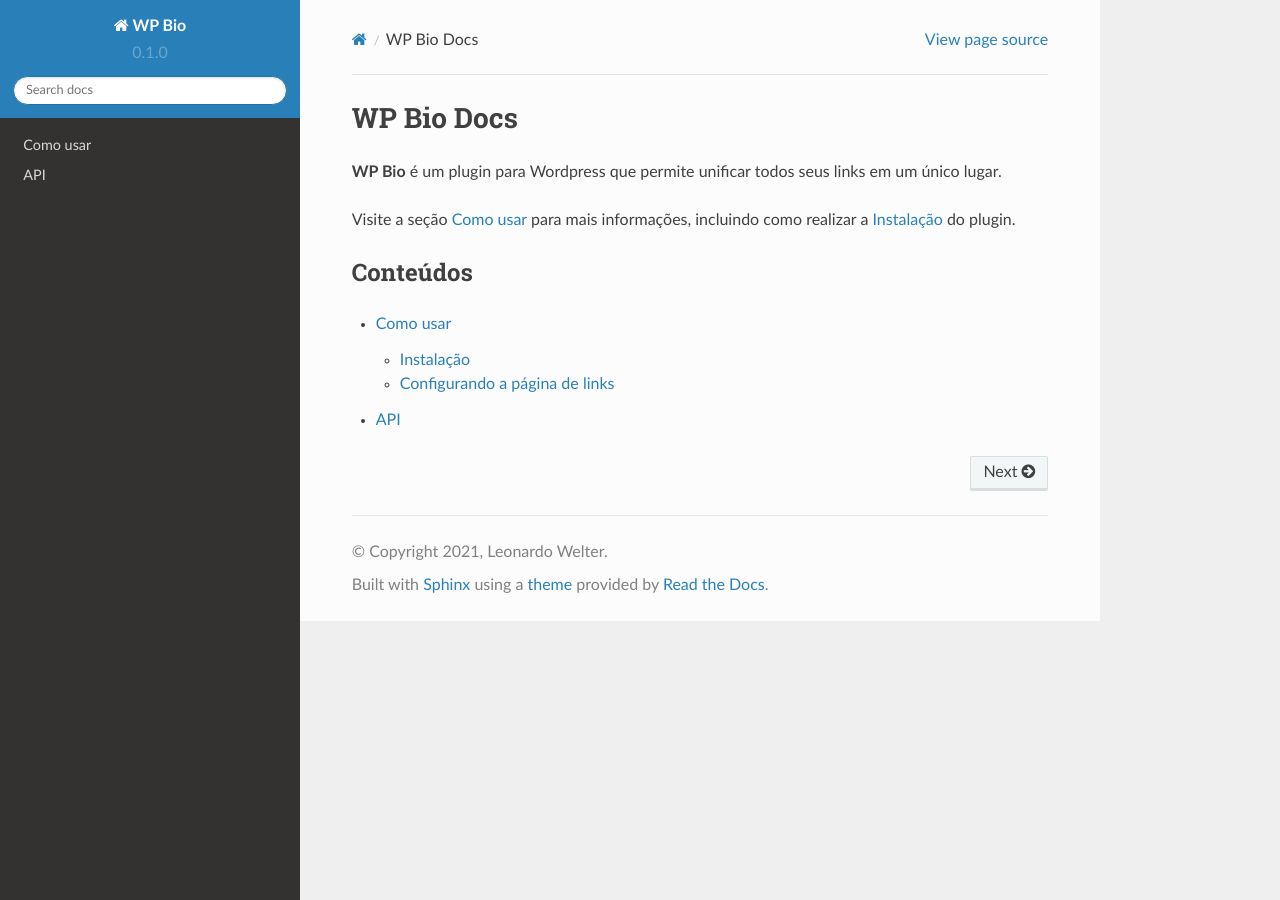
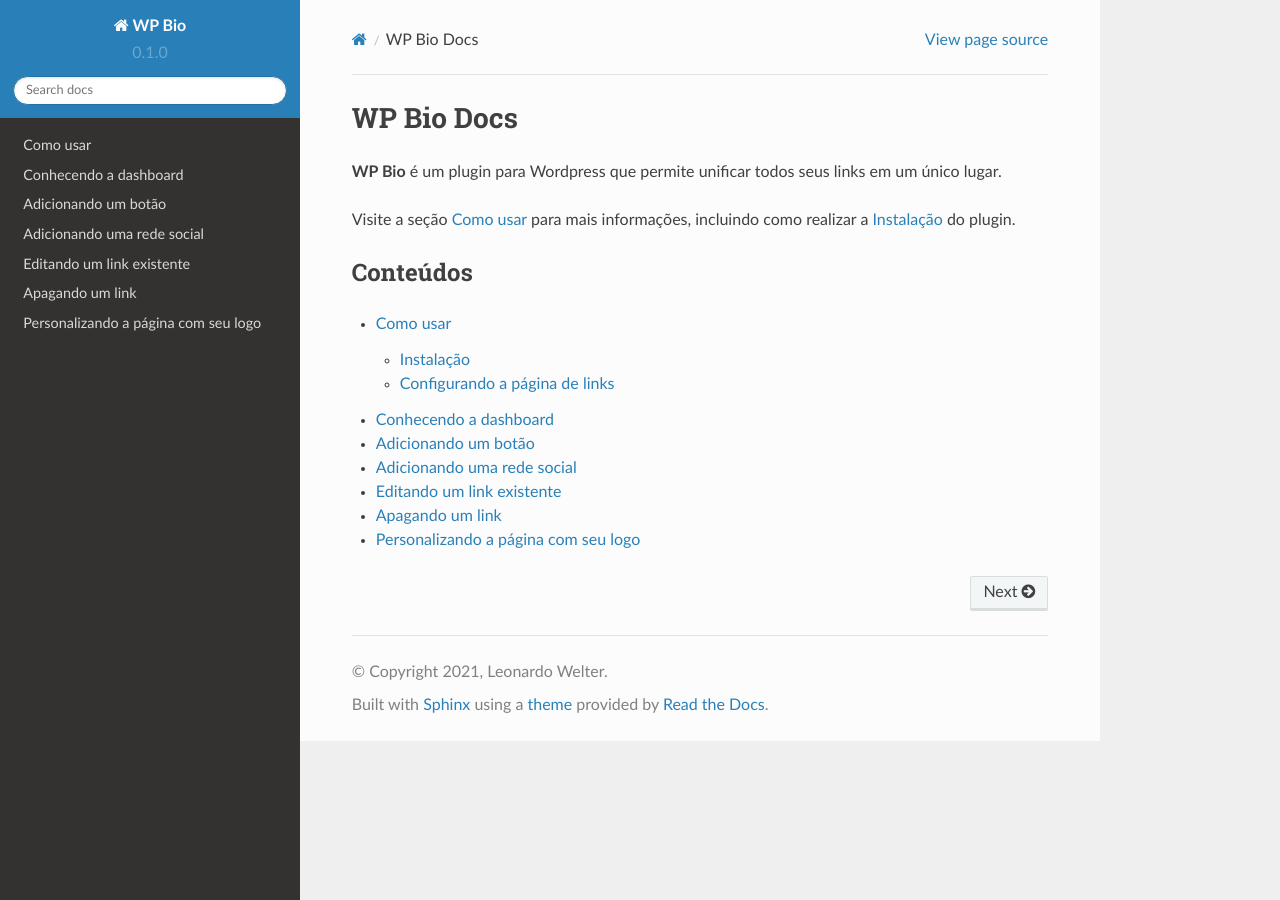
Before and after one commit to LeonardoWelter/wpbiodocs, a Sphinx documentation site: the page built from docs/source/index.rst, in a window 1280 px wide. Built offline with Sphinx 7.4.7 and the Read the Docs theme 2.0.0, drawn with Linux system fonts in a browser that asks for light colours.

Commit message:
* Create features pages

```diff
--- /dev/null
+++ b/docs/source/features.rst
@@ -0,0 +1,97 @@
+Funções do plugin
+===
+
+Conhecendo a dashboard
+----------------
+
+Na Dashboard do WP Bio você pode encontrar todos seus links já criados, assim como atalhos para :ref:`Adicionar novos links <Adicionando um botão>`,:ref:`Editar links existentes <Editando um link existente
+>` ou :ref:`Remover um link <Apagando um link>`
+
+.. figure:: https://raw.githubusercontent.com/LeonardoWelter/wpbiodocs/main/docs/images/wpbio_tutorial_admin_dashboard.png
+   :width: 60%
+   :align: center
+   :alt: Dashboard WP Bio
+
+   Dashboard WP Bio
+
+Adicionando um botão
+----------------
+
+Para adicionar um novo link, basta clicar em "Adicionar Link" na Dashboard, o que levará a seguinte tela:
+
+.. figure:: https://raw.githubusercontent.com/LeonardoWelter/wpbiodocs/main/docs/images/wpbio_tutorial_new_link.png
+   :width: 60%
+   :align: center
+   :alt: Adicionando link
+
+   Adicionando link
+
+Basta clicar em "Adicionar link" e seu botão será criado.
+
+Adicionando uma rede social
+----------------
+
+Para adicionar uma rede social, é preciso clicar em "Adicionar link" na Dashboard, ao ser redirecionado altere a primeira opção de "Link" para "Rede Social":
+
+.. figure:: https://raw.githubusercontent.com/LeonardoWelter/wpbiodocs/main/docs/images/wpbio_tutorial_new_channel.png
+   :width: 60%
+   :align: center
+   :alt: Adicionando uma rede social
+
+   Adicionando uma rede social
+
+.. note::
+
+   Devido a uma limitação poderá ser necessário mudar mais de uma vez o tipo do botão.
+
+Editando um link existente
+----------------
+
+Para editar um link existente basta clicar no ícone do lápis referente ao link na Dashboard:
+
+.. figure:: https://raw.githubusercontent.com/LeonardoWelter/wpbiodocs/main/docs/images/wpbio_tutorial_edit.png
+   :width: 60%
+   :align: center
+   :alt: Editando um link
+
+   Editando um link
+
+Apagando um link
+----------------
+
+Para remover um link basta clicar no ícone da lixeira referente ao mesmo na Dashboard:
+
+.. figure:: https://raw.githubusercontent.com/LeonardoWelter/wpbiodocs/main/docs/images/wpbio_tutorial_delete.png
+   :width: 60%
+   :align: center
+   :alt: Apagando um link
+
+   Apagando um link
+
+Personalizando a página com seu logo
+----------------
+
+Para personalizar a página com seu logo, primeiro você deve copiar o link da imagem do seu logo e então selecionar no menu do WP Bio a opção "Configurações":
+
+.. figure:: https://raw.githubusercontent.com/LeonardoWelter/wpbiodocs/main/docs/images/wpbio_tutorial_logo.png
+   :width: 60%
+   :align: center
+   :alt: Alterando o logo
+
+   Alterando o logo
+
+Após configurar o logo, ele automaticamente aparecerá na página de links:
+
+.. figure:: https://raw.githubusercontent.com/LeonardoWelter/wpbiodocs/main/docs/images/wpbio_tutorial_links_logo.png
+   :width: 60%
+   :align: center
+   :alt: Logo modificado
+
+   Logo modificado
+
+Caso queira remover o logo, basta apagar a URL nas configurações que o logo voltará a ser o padrão.
+
+.. autosummary::
+   :toctree: generated
+
+   lumache
--- a/docs/source/index.rst
+++ b/docs/source/index.rst
@@ -12,4 +12,4 @@
 .. toctree::
 
    usage
-   api
+   features
```
Also changed, not shown: docs/source/api.rst (deleted, +0 -7 lines), docs/images/wpbio_tutorial_delete.png (added), docs/images/wpbio_tutorial_edit.png (added), docs/images/wpbio_tutorial_links_logo.png (added), docs/images/wpbio_tutorial_logo.png (added), docs/images/wpbio_tutorial_new_channel.png (added), docs/images/wpbio_tutorial_new_link.png (added).
